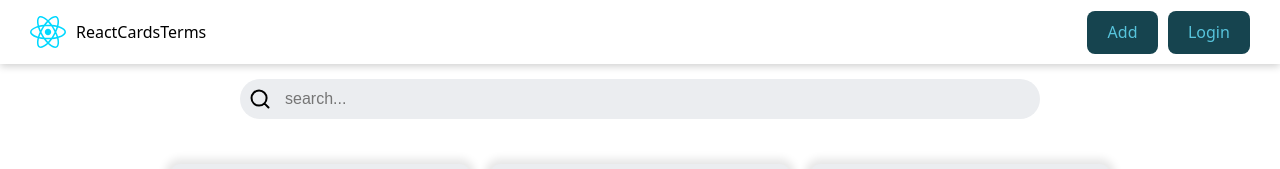
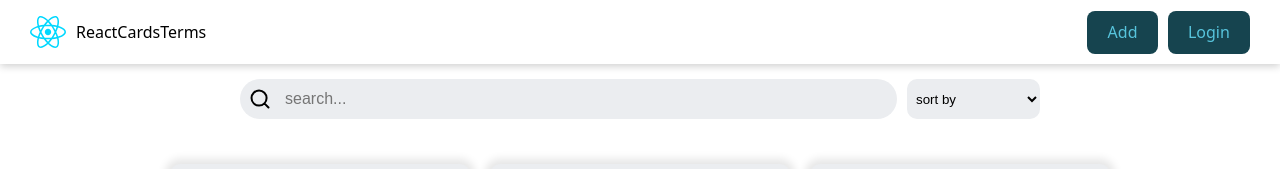
Before and after one commit to VNagorniy/react-cards-terms, a React (Vite) app: page / in a window 1280 px wide. Shown: the top 169 px of the page. Built offline with nearby package versions, Linux system fonts and the light colour scheme; data requests are answered from the project's data file.

Commit message:
feat: add search and sort for cards

```diff
--- a/src/pages/HomePage/HomePage.jsx
+++ b/src/pages/HomePage/HomePage.jsx
@@ -1,6 +1,6 @@
 import cls from './HomePage.module.css';
 import { API_URL } from '../../../constants';
-import { useEffect, useRef, useState } from 'react';
+import { useEffect, useMemo, useRef, useState } from 'react';
 import { QuestionCardList } from '../../components/QuestionCardList';
 import { Loader } from '../../components/Loader';
 import { useFetch } from '../../hooks/useFetch';
@@ -20,6 +20,10 @@ export const HomePage = () => {
 		return questions;
 	});
 
+	const cards = useMemo(() => {
+		return questions.filter((d) => d.question.toLowerCase().includes(searchValue.trim().toLowerCase()));
+	}, [questions, searchValue]);
+
 	useEffect(() => {
 		getQuestions('react');
 	}, []);
@@ -33,10 +37,21 @@ export const HomePage = () => {
 		<>
 			<div className={cls.controlsContainer}>
 				<SearchInput value={searchValue} onChange={onSearchChangeHandler} />
+
+				<select value={'s'} onChange={() => {}} className={cls.select}>
+					<option value="">sort by</option>
+					<hr />
+					<option value="">level ASC</option>
+					<option value="">level DESC</option>
+					<option value="">completed ASC</option>
+					<option value="">completed DESC</option>
+				</select>
 			</div>
+
 			{isLoading && <Loader />}
 			{error && <p>{error}</p>}
-			<QuestionCardList cards={questions} />
+			{cards.length === 0 && <p className={cls.noCardsInfo}>No cards...</p>}
+			<QuestionCardList cards={cards} />
 		</>
 	);
 };
--- a/src/pages/HomePage/HomePage.module.css
+++ b/src/pages/HomePage/HomePage.module.css
@@ -8,3 +8,25 @@
 	align-items: center;
 	gap: 10px;
 }
+
+.noCardsInfo {
+	width: fit-content;
+	margin: 0 auto;
+}
+
+.select {
+	height: 40px;
+	padding: 5px;
+	border-radius: 10px;
+	border: none;
+	outline: none;
+	background-color: var(--card-bg-color);
+	color: var(--text-color);
+	flex-grow: 1;
+}
+
+@media (max-width: 576px) {
+	.controlsContainer {
+		flex-wrap: wrap-reverse;
+	}
+}
```
